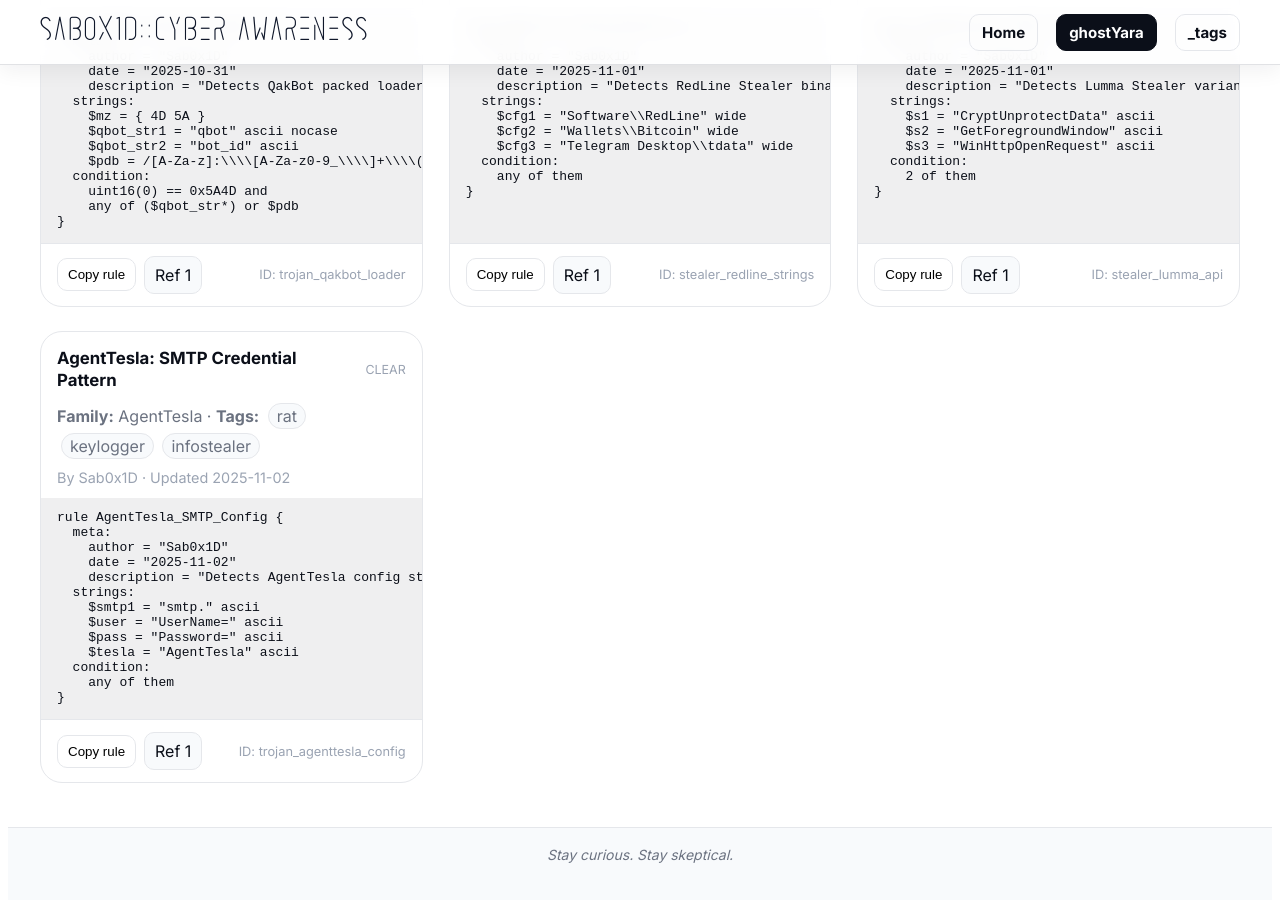
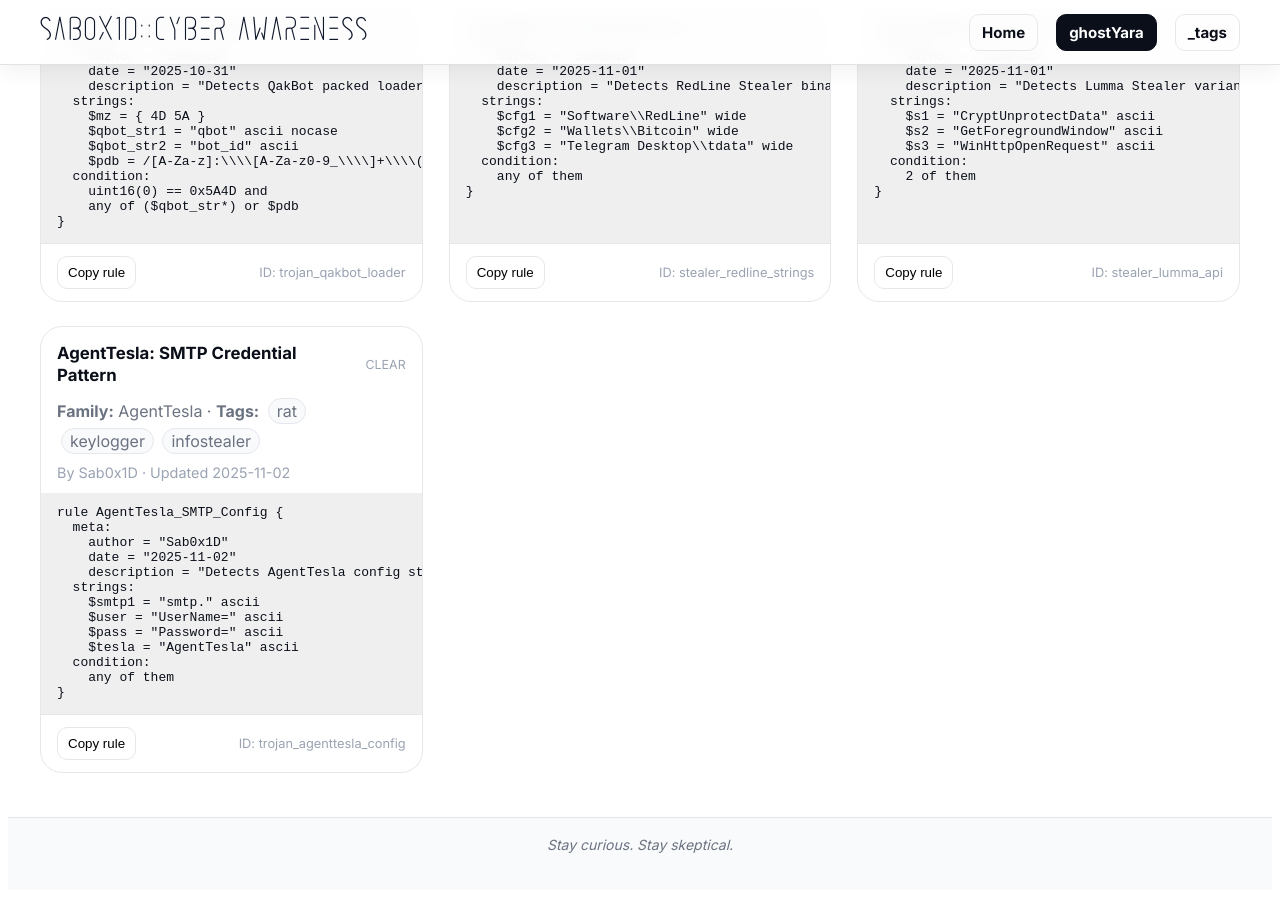
Before and after one commit to Sab0x1D/blogs, a Jekyll site: the page built from ghostyara/index.html, in a window 1280 px wide and 900 px high, scrolled down 353 px. Built offline with Jekyll 4.4.1, drawn with Linux system fonts in a browser that asks for light colours; some of the changed lines change nothing that is shown.

Commit message:
Update index.html

```diff
--- a/ghostyara/index.html
+++ b/ghostyara/index.html
@@ -4,51 +4,30 @@
 permalink: /ghostyara/
 ---
 
-<!-- Page-scoped tweaks for ghostYara -->
 <style>
-  /* Prevent tag chips from overlapping lines and keep neat spacing */
+  /* ghostYara layout fixes */
   .gy-item p { word-break: break-word; }
   .gy-item p strong { white-space: nowrap; }
   .gy-item p strong + span { margin-left: 4px; }
   .gy-item p span { display: inline-block; margin-top: 4px; }
 
-  /* Pin the bottom action bar and equalize card heights */
-  .gy-item { display: flex; flex-direction: column; }
-  .gy-item pre { flex-grow: 1; }
-  .gy-item > div:last-of-type {
-    margin-top: auto;                 /* push this bar to the bottom */
-    border-top: 1px solid var(--card-border);
-    display: flex;
-    flex-wrap: wrap;
-    gap: 8px;
-    align-items: center;
-    padding: 12px 16px;
+  .gy-item { display:flex; flex-direction:column; }
+  .gy-item pre { flex-grow:1; }
+  .gy-item > div:last-of-type{
+    margin-top:auto;
+    border-top:1px solid var(--card-border);
+    display:flex;
+    flex-wrap:wrap;
+    gap:8px;
+    align-items:center;
+    padding:12px 16px;
   }
-  .gy-item > div:last-of-type span:last-child {
-    margin-left: auto; color: var(--muted-2); font-size: .8rem; /* ID label to the right */
+  .gy-item > div:last-of-type span:last-child{
+    margin-left:auto;
+    color:var(--muted-2);
+    font-size:.8rem;
   }
 </style>
-
-<!--
-Data-driven YARA catalog
-- Put your rules in _data/yara_rules.yml (recommended) with this schema:
-
-- id: trojan_qakbot_001
-  name: "QakBot: Packed Loader"
-  family: "QakBot"
-  tags: ["banker","loader","malspam"]
-  author: "Sab0x1D"
-  last_updated: "2025-10-31"
-  tlp: "CLEAR"
-  threat_refs:
-    - "https://example.com/report"
-  rule: |
-    rule QakBot_Packed_Loader { meta: author="Sab0x1D" date="2025-10-31"
-      strings: $a = { 4D 5A 90 00 ?? ?? } condition: uint16(0) == 0x5A4D and $a
-    }
-
-If _data/yara_rules.* is missing, the page will show a helpful empty state.
--->
 
 <section style="max-width:var(--container);margin:0 auto;padding:var(--gap);">
   <header style="display:flex;flex-direction:column;gap:10px;margin-bottom:8px;">
@@ -122,14 +101,6 @@
                   style="padding:8px 10px;border:1px solid var(--card-border);border-radius:10px;background:var(--card);cursor:pointer;">
             Copy rule
           </button>
-          {% if r.threat_refs %}
-            {% for ref in r.threat_refs %}
-              <a href="{{ ref }}" target="_blank" rel="noopener"
-                 style="padding:8px 10px;border:1px solid var(--card-border);border-radius:10px;text-decoration:none;color:var(--text);background:var(--chip-bg);">
-                Ref {{ forloop.index }}
-              </a>
-            {% endfor %}
-          {% endif %}
           {% if r.id %}
             <span>ID: {{ r.id }}</span>
           {% endif %}
@@ -140,87 +111,50 @@
   {% else %}
     <div style="margin-top:16px;padding:16px;border:1px dashed var(--card-border);border-radius:var(--round);background:var(--chip-bg);">
       <p style="margin:0 0 6px 0;"><strong>No YARA rules found.</strong></p>
-      <p style="margin:0;color:var(--muted);">Create <code>_data/yara_rules.yml</code> using the schema in the comment at the top of this page, then rebuild.</p>
-      <details style="margin-top:10px;">
-        <summary style="cursor:pointer;">See sample</summary>
-<pre style="margin:10px 0 0 0;padding:12px;background:#0b0f1910;border-radius:10px;overflow:auto;"><code>- id: trojan_sample_001
-  name: "Sample: Suspicious MZ header"
-  family: "Generic"
-  tags: ["mz","pe","suspicious"]
-  author: "Sab0x1D"
-  last_updated: "2025-10-31"
-  tlp: "CLEAR"
-  threat_refs:
-    - "https://example.com/report"
-  rule: |
-    rule Suspicious_MZ_Header {
-      meta:
-        author = "Sab0x1D"
-        date = "2025-10-31"
-      strings:
-        $mz = { 4D 5A }
-      condition:
-        uint16(0) == 0x5A4D and $mz
-    }</code></pre>
-      </details>
+      <p style="margin:0;color:var(--muted);">Create <code>_data/yara_rules.yml</code> and rebuild.</p>
     </div>
   {% endif %}
 </section>
 
 <script>
 (function(){
-  const $$ = (s, r=document) => Array.from(r.querySelectorAll(s));
-  const q = document.getElementById('gy-search');
-  const fam = document.getElementById('gy-family');
-  const tag = document.getElementById('gy-tag');
-  const clearBtn = document.getElementById('gy-clear');
-  const items = $$('.gy-item');
+  const $$ = (s,r=document)=>Array.from(r.querySelectorAll(s));
+  const q=document.getElementById('gy-search'),
+        fam=document.getElementById('gy-family'),
+        tag=document.getElementById('gy-tag'),
+        clear=document.getElementById('gy-clear'),
+        items=$$('.gy-item');
 
-  function norm(x){ return (x||'').toLowerCase().trim(); }
+  const norm=x=>(x||'').toLowerCase().trim();
 
-  function applyFilters(){
-    const qv = norm(q.value);
-    const fv = norm(fam.value);
-    const tv = norm(tag.value);
-
-    let shown = 0;
+  function apply(){
+    const qv=norm(q.value), fv=norm(fam.value), tv=norm(tag.value);
     items.forEach(it=>{
-      const name = it.dataset.name || '';
-      const family = it.dataset.family || '';
-      const tags = it.dataset.tags || '';
-      const matchesQ = !qv || (name.includes(qv) || family.includes(qv) || tags.includes(qv));
-      const matchesF = !fv || family === fv;
-      const matchesT = !tv || tags.split(',').includes(tv);
-      const ok = matchesQ && matchesF && matchesT;
-      it.style.display = ok ? '' : 'none';
-      if(ok) shown++;
+      const name=it.dataset.name||'', f=it.dataset.family||'', t=it.dataset.tags||'';
+      const ok=(!qv||(name.includes(qv)||f.includes(qv)||t.includes(qv))) &&
+               (!fv||f===fv) &&
+               (!tv||t.split(',').includes(tv));
+      it.style.display=ok?'':'none';
     });
   }
+  [q,fam,tag].forEach(el=>el&&el.addEventListener('input',apply));
+  clear&&clear.addEventListener('click',()=>{q.value='';fam.value='';tag.value='';apply();});
 
-  [q, fam, tag].forEach(el=>el && el.addEventListener('input', applyFilters));
-  clearBtn && clearBtn.addEventListener('click', ()=>{
-    if(q) q.value = '';
-    if(fam) fam.value = '';
-    if(tag) tag.value = '';
-    applyFilters();
-  });
-
-  // Copy buttons
   $$('.gy-copy').forEach(btn=>{
-    btn.addEventListener('click', async ()=>{
-      const txt = btn.getAttribute('data-copy') || '';
+    btn.addEventListener('click',async()=>{
+      const txt=btn.getAttribute('data-copy')||'';
       try{
         await navigator.clipboard.writeText(txt.replaceAll('\\n','\n'));
-        const old = btn.textContent;
-        btn.textContent = 'Copied ✓';
-        setTimeout(()=>btn.textContent = old, 1200);
+        const old=btn.textContent;
+        btn.textContent='Copied ✓';
+        setTimeout(()=>btn.textContent=old,1200);
       }catch(e){
-        btn.textContent = 'Copy failed';
-        setTimeout(()=>btn.textContent = 'Copy rule', 1200);
+        btn.textContent='Copy failed';
+        setTimeout(()=>btn.textContent='Copy rule',1200);
       }
     });
   });
 
-  applyFilters();
+  apply();
 })();
 </script>
```
